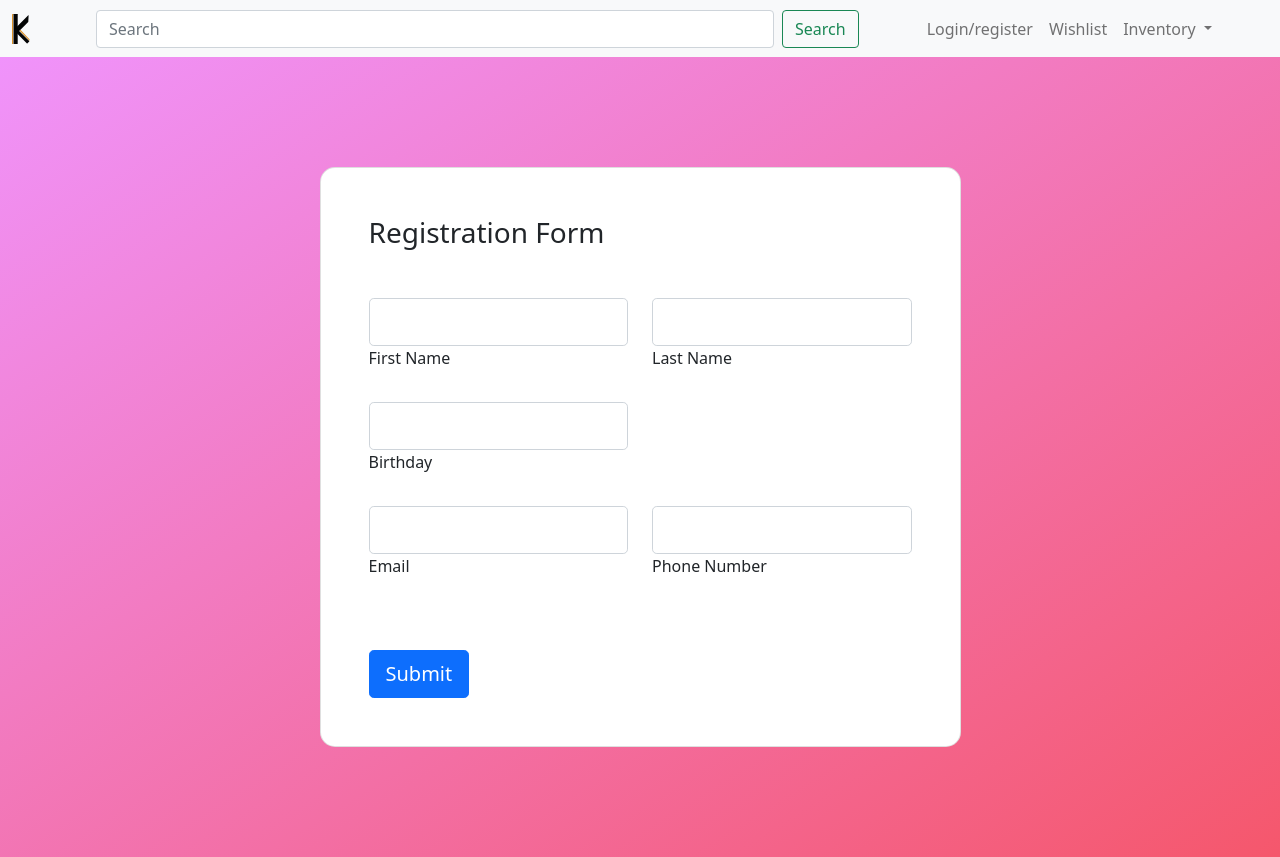
After one commit to ary1733/NFT-DBMS_Mini_Project, a Flask app: page /register in a window 1280 px wide. The commit adds this page. Run offline with Flask 2, Linux system fonts and the light colour scheme.

```diff
--- /dev/null
+++ b/API Testing/thunder-collection_DBMS Mini Project.json
@@ -0,0 +1 @@
+{"client":"Thunder Client","collectionName":"DBMS Mini Project","dateExported":"2022-03-10T09:45:51.770Z","version":"1.1","folders":[],"requests":[{"containerId":"","sortNum":10000,"headers":[],"colId":"7fc0f9a1-5965-4f04-b786-71f5bb8af3b3","name":"GET Users - user/get","url":"http://localhost:5000/api/user/get","method":"GET","modified":"2022-03-10T09:44:40.984Z","created":"2022-03-10T09:23:45.497Z","_id":"9791417e-aa6a-4a38-a0d7-42028c0bfb9a","params":[],"tests":[]},{"containerId":"","sortNum":20000,"headers":[{"name":"Accept","value":"*/*"},{"name":"User-Agent","value":"Thunder Client (https://www.thunderclient.com)"}],"colId":"7fc0f9a1-5965-4f04-b786-71f5bb8af3b3","name":"User Login - /user/login/","url":"http://localhost:5000/api/user/login/","method":"POST","modified":"2022-03-10T09:41:53.007Z","created":"2022-03-10T09:29:11.718Z","_id":"4366e328-126d-4b2d-a7ba-b345e13462f4","params":[],"body":{"type":"json","raw":"{\n    \"Email_Id\":\"ram@gmail.com\",\n    \"Password\":\"pass1234\"\n}","form":[]},"tests":[]},{"containerId":"","sortNum":30000,"headers":[{"name":"Accept","value":"*/*"},{"name":"User-Agent","value":"Thunder Client (https://www.thunderclient.com)"}],"colId":"7fc0f9a1-5965-4f04-b786-71f5bb8af3b3","name":"Get Item - /item/get","url":"http://localhost:5000/api/item/get","method":"GET","modified":"2022-03-10T09:42:19.931Z","created":"2022-03-10T09:32:17.042Z","_id":"d70c729a-0569-4ff3-8444-73d15784d896","params":[],"tests":[]}]}
--- a/flask-backend/APP/Database/mysql.sql
+++ b/flask-backend/APP/Database/mysql.sql
@@ -23,7 +23,7 @@ CREATE TABLE Item
 );
 
 CREATE TABLE "SaleAdvertisement" (
-	"AdvertisementId"	INTEGER,
+	"AdvertisementId"	INTEGER ,
 	"Date"	DATE NOT NULL,
 	"Item_Id"	INT NOT NULL,
 	"End_Date"	DATE,
--- a/flask-backend/APP/__init__.py
+++ b/flask-backend/APP/__init__.py
@@ -35,17 +35,20 @@ def index():
     #     print(user)
     # return query_db('select * from user')
     # return "Hi"
-    return render_template("base.html")
+    return render_template("base.html",cssfile="css/base.css")
 
 @app.route('/login')
 def login():
-    return render_template("login.html")
+    return render_template("login.html",cssfile="css/login.css")
 
 @app.route('/logout')
 def logout():
     session.pop('user', None)
     return redirect(url_for('login'))
 
+@app.route('/register')
+def register():
+    return render_template("register.html",cssfile="css/register.css")
 
 @app.route('/account')
 @login_required
--- a/flask-backend/APP/routes/item.py
+++ b/flask-backend/APP/routes/item.py
@@ -6,8 +6,6 @@
 
 item_bp = Blueprint('item', __name__)
 
-#TODO: Make Advert Id as Primary Key with Autoincrement
-#TODO: Make Bid Id as Primary Key with Autoincrement
 #TODO: Add API routes for search_item, bid, add_advert
 
 # View
--- a/flask-backend/APP/routes/user.py
+++ b/flask-backend/APP/routes/user.py
@@ -97,13 +97,13 @@ def add_users():
 def login():
     session.pop("user", None)
     data = request.json
-    if(data.get('email') is None):
+    if(data.get('Email_Id') is None):
         return make_response(jsonify({"message": "Email not sent"}), 200)
 
-    if(data.get('password') is None):
+    if(data.get('Password') is None):
         return make_response(jsonify({"message": "Password not sent"}), 200)
 
-    query_res = query_db('select Email_Id from LoginDetails WHERE Email_Id = ? and Password = ?', (data.get('email'), data.get('password')), True)
+    query_res = query_db('select Email_Id from LoginDetails WHERE Email_Id = ? and Password = ?', (data.get('Email_Id'), data.get('Password')), True)
     response = make_response(
                 jsonify(
                     {"message": "failure"}
--- /dev/null
+++ b/flask-backend/APP/static/css/register.css
@@ -0,0 +1,20 @@
+.gradient-custom {
+    /* fallback for old browsers */
+    background: #f093fb;
+
+    /* Chrome 10-25, Safari 5.1-6 */
+    background: -webkit-linear-gradient(to bottom right, rgba(240, 147, 251, 1), rgba(245, 87, 108, 1));
+
+    /* W3C, IE 10+/ Edge, Firefox 16+, Chrome 26+, Opera 12+, Safari 7+ */
+    background: linear-gradient(to bottom right, rgba(240, 147, 251, 1), rgba(245, 87, 108, 1))
+  }
+
+  .card-registration .select-input.form-control[readonly]:not([disabled]) {
+    font-size: 1rem;
+    line-height: 2.15;
+    padding-left: .75em;
+    padding-right: .75em;
+  }
+  .card-registration .select-arrow {
+    top: 13px;
+  }
--- a/flask-backend/APP/templates/base.html
+++ b/flask-backend/APP/templates/base.html
@@ -10,7 +10,7 @@
     <link href="https://cdn.jsdelivr.net/npm/bootstrap@5.1.3/dist/css/bootstrap.min.css" rel="stylesheet" integrity="sha384-1BmE4kWBq78iYhFldvKuhfTAU6auU8tT94WrHftjDbrCEXSU1oBoqyl2QvZ6jIW3" crossorigin="anonymous">
     <link rel="stylesheet" href="https://cdnjs.cloudflare.com/ajax/libs/font-awesome/4.7.0/css/font-awesome.min.css">
     <!-- StyleSheets -->
-    <link rel="stylesheet" type="text/css" href="{{ url_for('static',filename='css/index.css') }}">
+    <link rel="stylesheet" type="text/css" href="{{ url_for('static',filename=cssfile) }}">
 </head>
 
 <body>
--- a/flask-backend/APP/templates/login.html
+++ b/flask-backend/APP/templates/login.html
@@ -39,7 +39,7 @@
           </div> -->
           <button type="submit" class="btn btn-primary btn-lg btn-block" id="btnSubmit">Sign in</button>
           <div class="text-danger" id="error"></div>
-          <p class="small fw-bold mt-2 pt-1 mb-0">Don't have an account? <a href="#!"
+          <p class="small fw-bold mt-2 pt-1 mb-0">Don't have an account? <a href="/register"
             class="link-danger">Register</a></p>
 
         </form>
--- /dev/null
+++ b/flask-backend/APP/templates/register.html
@@ -0,0 +1,68 @@
+{% extends 'base.html' %}
+{% block content %}
+<section class="vh-100 gradient-custom">
+    <div class="container py-5 h-100">
+        <div class="row justify-content-center align-items-center h-100">
+            <div class="col-12 col-lg-9 col-xl-7">
+                <div class="card shadow-2-strong card-registration" style="border-radius: 15px;">
+                    <div class="card-body p-4 p-md-5">
+                        <h3 class="mb-4 pb-2 pb-md-0 mb-md-5">Registration Form</h3>
+                        <form>
+                            <div class="row">
+                                <div class="col-md-6 mb-4">
+
+                                    <div class="form-outline">
+                                        <input type="text" id="firstName" class="form-control form-control-lg" />
+                                        <label class="form-label" for="firstName">First Name</label>
+                                    </div>
+
+                                </div>
+                                <div class="col-md-6 mb-4">
+
+                                    <div class="form-outline">
+                                        <input type="text" id="lastName" class="form-control form-control-lg" />
+                                        <label class="form-label" for="lastName">Last Name</label>
+                                    </div>
+
+                                </div>
+                            </div>
+
+                            <div class="row">
+                                <div class="col-md-6 mb-4 d-flex align-items-center">
+                                    <div class="form-outline datepicker w-100">
+                                        <input type="text" class="form-control form-control-lg" id="birthdayDate" />
+                                        <label for="birthdayDate" class="form-label">Birthday</label>
+                                    </div>
+                                </div>
+                            </div>
+
+                            <div class="row">
+                                <div class="col-md-6 mb-4 pb-2">
+                                    <div class="form-outline">
+                                        <input type="email" id="emailAddress" class="form-control form-control-lg" />
+                                        <label class="form-label" for="emailAddress">Email</label>
+                                    </div>
+
+                                </div>
+                                <div class="col-md-6 mb-4 pb-2">
+
+                                    <div class="form-outline">
+                                        <input type="tel" id="phoneNumber" class="form-control form-control-lg" />
+                                        <label class="form-label" for="phoneNumber">Phone Number</label>
+                                    </div>
+
+                                </div>
+                            </div>
+
+                            <div class="mt-4 pt-2">
+                                <input class="btn btn-primary btn-lg" type="submit" value="Submit" />
+                            </div>
+
+                        </form>
+                    </div>
+                </div>
+            </div>
+        </div>
+    </div>
+</section>
+{% endblock %}
```
Also changed, not shown: flask-backend/APP/Database/mysql.db, flask-backend/APP/static/logo.svg.
